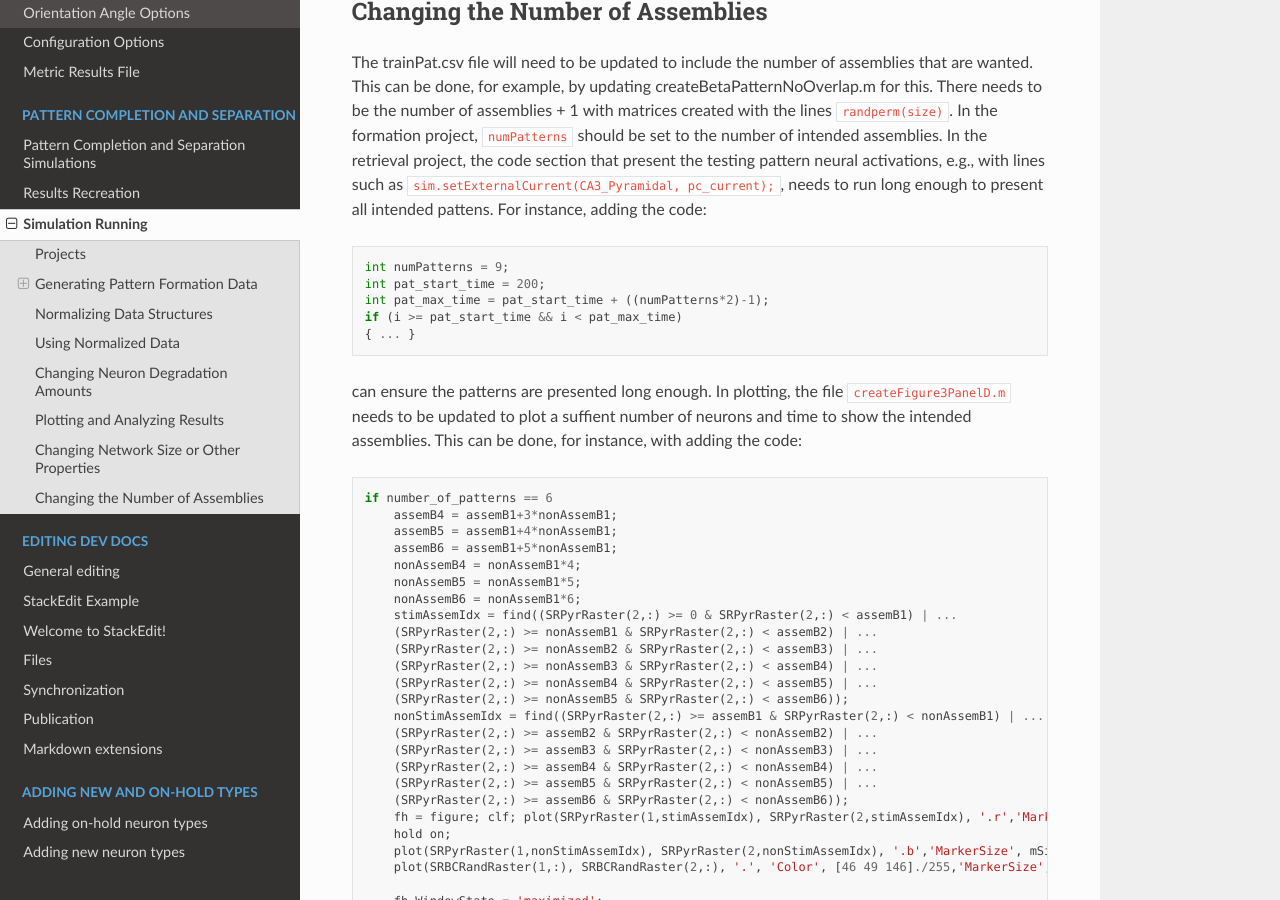
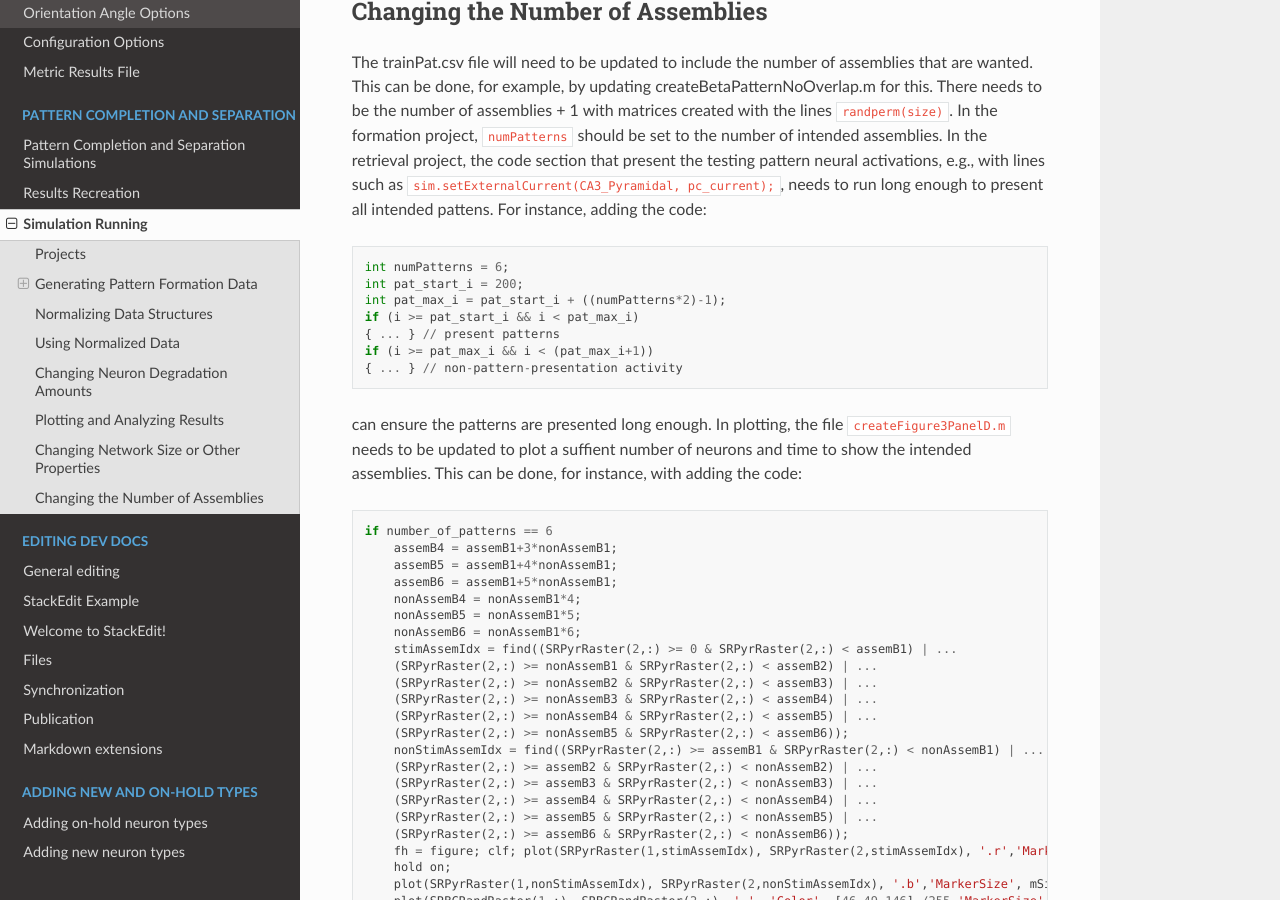
Before and after one commit to Hippocampome-Org/hco_dev_docs, a Sphinx documentation site: the page built from docs/pattern_comp_sep/simulation_run.md, in a window 1280 px wide and 900 px high, scrolled down 2491 px. Built offline with Sphinx 7.4.7 and the Read the Docs theme 3.1.0, drawn with Linux system fonts in a browser that asks for light colours.

Commit message:
small update to pattern comp ret docs;

````diff
--- a/docs/pattern_comp_sep/simulation_run.md
+++ b/docs/pattern_comp_sep/simulation_run.md
@@ -47,11 +47,13 @@ One can change network properties like network size in the file generateCONFIGSt
 
 The trainPat.csv file will need to be updated to include the number of assemblies that are wanted. This can be done, for example, by updating createBetaPatternNoOverlap.m for this. There needs to be the number of assemblies + 1 with matrices created with the lines `randperm(size)`. In the formation project, `numPatterns` should be set to the number of intended assemblies. In the retrieval project, the code section that present the testing pattern neural activations, e.g., with lines such as `sim.setExternalCurrent(CA3_Pyramidal, pc_current);`, needs to run long enough to present all intended pattens. For instance, adding the code:
 ```
-int numPatterns = 9;
-int pat_start_time = 200;
-int pat_max_time = pat_start_time + ((numPatterns*2)-1);
-if (i >= pat_start_time && i < pat_max_time)
-{ ... }
+int numPatterns = 6;
+int pat_start_i = 200;
+int pat_max_i = pat_start_i + ((numPatterns*2)-1);
+if (i >= pat_start_i && i < pat_max_i)
+{ ... } // present patterns
+if (i >= pat_max_i && i < (pat_max_i+1))
+{ ... } // non-pattern-presentation activity
 ```
 can ensure the patterns are presented long enough. In plotting, the file `createFigure3PanelD.m` needs to be updated to plot a suffient number of neurons and time to show the intended assemblies. This can be done, for instance, with adding the code:
 ```
````
